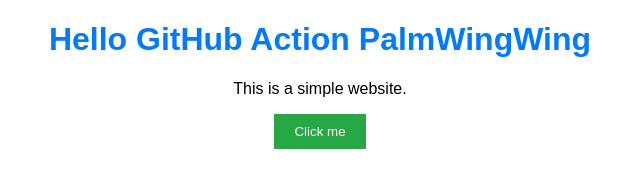
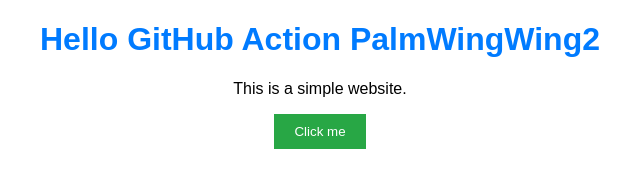
Before and after one commit to PalmWingWing/my-simple-website-ci-package, a website: page index.html in a window 1280 px wide. Shown: the whole page, without its empty margins (320-960 px from the left). Drawn offline with Linux system fonts and the light colour scheme.

Commit message:
commit-to-main

```diff
--- a/index.html
+++ b/index.html
@@ -6,7 +6,7 @@
 </head>
 <body>
 
-<h1>Hello GitHub Action PalmWingWing</h1>
+<h1>Hello GitHub Action PalmWingWing2</h1>
 <p>This is a simple website.</p>
 <button id="myButton">Click me</button>
 
```
